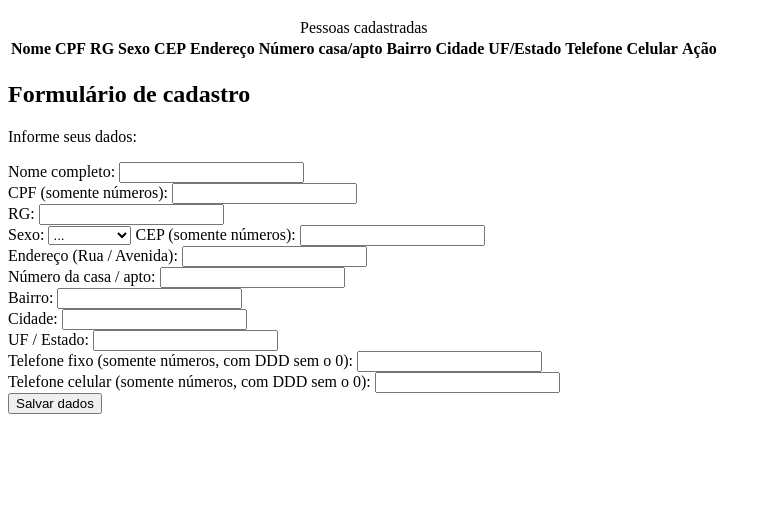
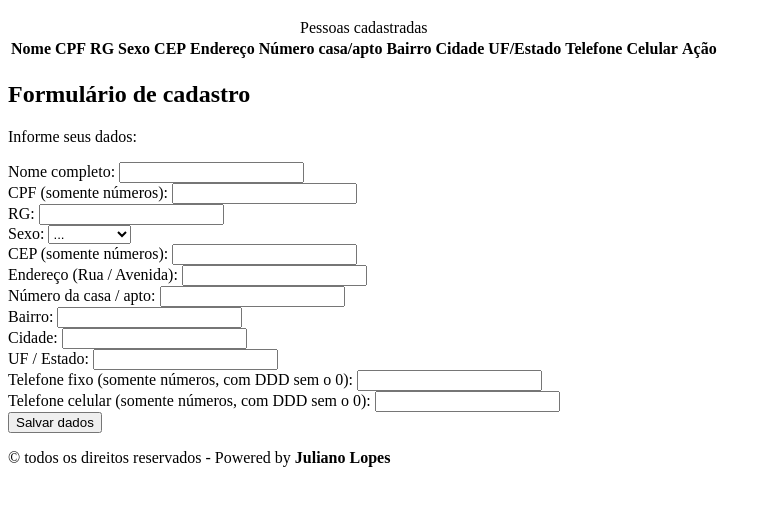
Before and after one commit to juliano-lopes/formulario-cadastro-pessoal, a plain HTML site: page index.html in a window 1280 px wide. Shown: the part 61-566 px from the top of the page, without its empty margins (0-772 px from the left). Drawn offline with Linux system fonts and the light colour scheme.

Commit message:
Adiciona classes nos elementos html.

```diff
--- a/index.html
+++ b/index.html
@@ -5,14 +5,15 @@
   <meta http-equiv="X-UA-Compatible" content="IE=edge">
   <meta name="viewport" content="width=device-width, initial-scale=1.0">
   <title>Cadastro pessoal</title>
+  <link rel="stylesheet" href="assets/css/style.css">
 </head>
-<body>
-  <header>
+<body class="container">
+  <header class="header">
 <h1>Cadastro de dados pessoais</h1>
   </header>
-  <main>
-    <section>
-<table id="people-table">
+  <main class="main">
+    <section class="table-section">
+<table id="people-table" class="table">
   <caption>Pessoas cadastradas</caption>
   <thead>
   <tr>
@@ -36,46 +37,75 @@
     </tbody>
 </table>
     </section>
-    <section>
+    <section class="form-section">
+      <div class="form-section-title">
 <h2>Formulário de cadastro</h2>
 <p>Informe seus dados:</p>
-<form id="people-form">
+</div>
+
+<form id="people-form" class="form-section-body">
+  <div class="field">
 <label for="nome">Nome completo: </label>
 <input required type="text" name="nome" id="nome"><br>
+</div>
+<div class="field">
 <label for="cpf">CPF (somente números): </label>
 <input required type="text" name="cpf" id="cpf"><br>
+</div>
+<div class="field">
 <label for="rg">RG: </label>
 <input type="text" name="rg" id="rg"><br>
+</div>
+<div class="field">
 <label for="sexo">Sexo: </label>
 <select name="sexo" id="sexo">
   <option value="-">...</option>
   <option value="f">Feminino</option>
   <option value="m">Masculino</option>
 </select>
+</div>
+<div class="field">
 <label for="cep">CEP (somente números): </label>
 <input type="text" name="cep" id="cep"><br>
+</div>
+<div class="field">
 <label for="endereco">Endereço (Rua / Avenida): </label>
 <input required type="text" name="endereco" id="endereco"><br>
+</div>
+<div class="field">
 <label for="numero">Número da casa / apto: </label>
 <input required type="number" min="0" step="1" name="numero" id="numero"><br>
+</div>
+<div class="field">
 <label for="bairro">Bairro: </label>
 <input type="text" name="bairro" id="bairro"><br>
+</div>
+<div class="field">
 <label for="cidade">Cidade: </label>
 <input type="text" name="cidade" id="cidade"><br>
+</div>
+<div class="field">
 <label for="uf">UF / Estado: </label>
 <input type="text" name="uf" id="uf"><br>
+</div>
+<div class="field">
 <label for="tel">Telefone fixo (somente números, com DDD sem o 0): </label>
 <input type="tel" name="tel" id="tel"><br>
+</div>
+<div class="field">
 <label for="cel">Telefone celular (somente números, com DDD sem o 0): </label>
 <input required type="tel" name="cel" id="cel"><br>
+</div>
+<div class="field-btn">
 <button name="salvar" id="salvar">Salvar dados</button>
+</div>
 
 </form>
 </section>
-</p>
+
   </main>
-  <footer>
-
+  <footer class="footer">
+<p>&copy; todos os direitos reservados - Powered by <strong>Juliano Lopes</strong></p>
   </footer>
   <script src="assets/js/db/db.js"></script>
   <script src="assets/js/cep.js"></script>
```
